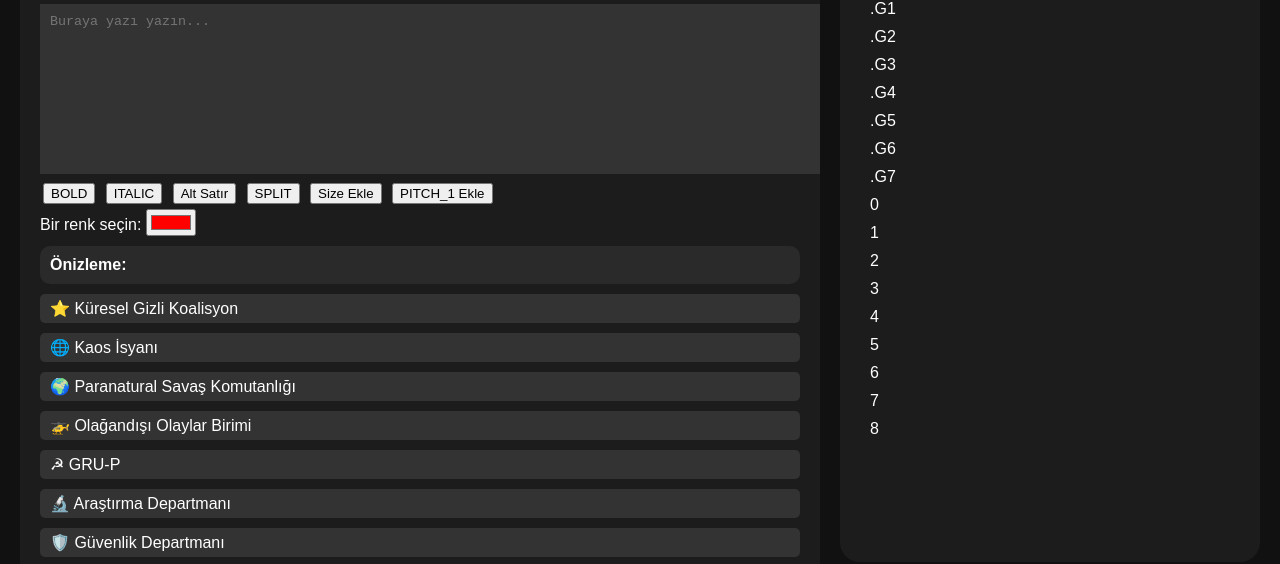
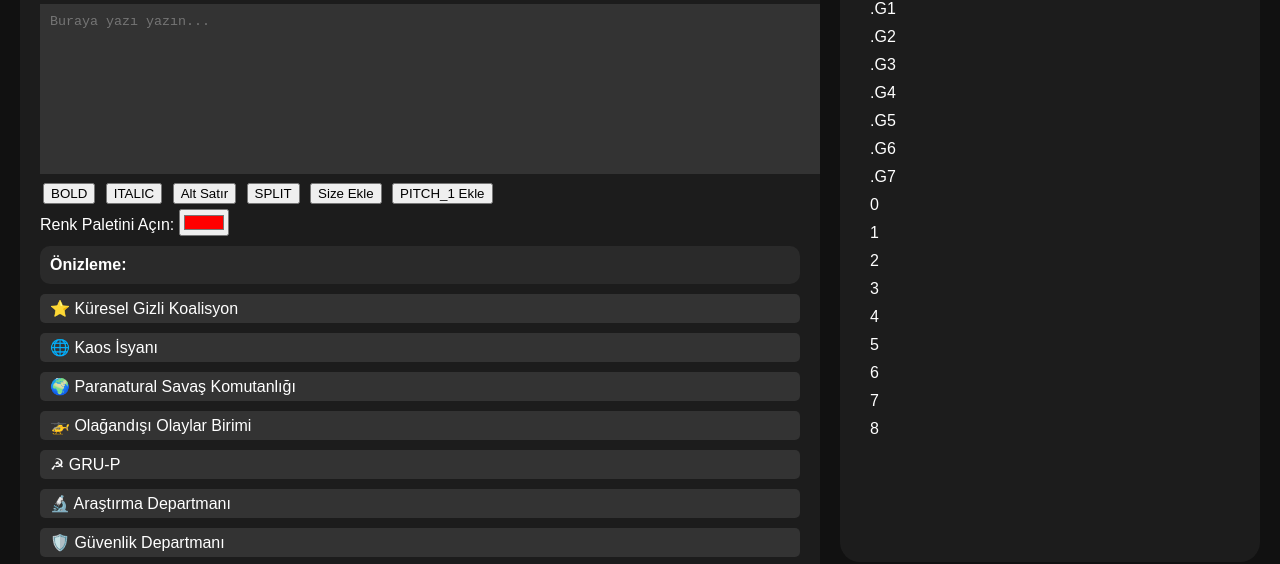
Before and after one commit to FalsevorLosaf/CassieMakerTool, a plain HTML site: page index.html in a window 1280 px wide. Shown: the part 218-782 px from the top of the page. Drawn offline with Linux system fonts and the light colour scheme.

Commit message:
Update V0.1

```diff
--- a/index.html
+++ b/index.html
@@ -140,7 +140,7 @@
                 <button onclick="insertText('PITCH_1')">PITCH_1 Ekle</button>
             </div>
             <label>
-                Bir renk seçin:
+                Renk Paletini Açın:
                 <input type="color" id="favcolor" value="#ff0000" onchange="applyColor()">
             </label>
             <div id="preview"><strong>Önizleme:</strong><br><span id="rendered"></span></div>
@@ -168,7 +168,7 @@
             <h3>Cassie Desteklediği İngilizce Kelimeler</h3>
             <input type="text" class="search-box" id="searchInput" placeholder="Kelime ara..." oninput="filterWords()">
             <div class="word-list" id="wordList">
-                <!-- JavaScript'te eklenecek -->
+
             </div>
         </div>
     </div>
```
